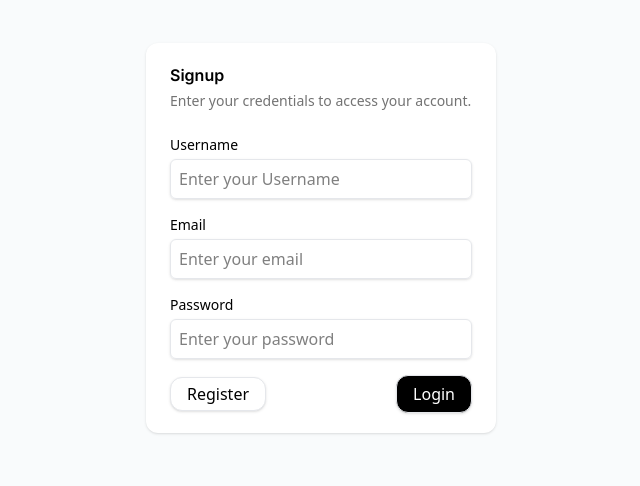
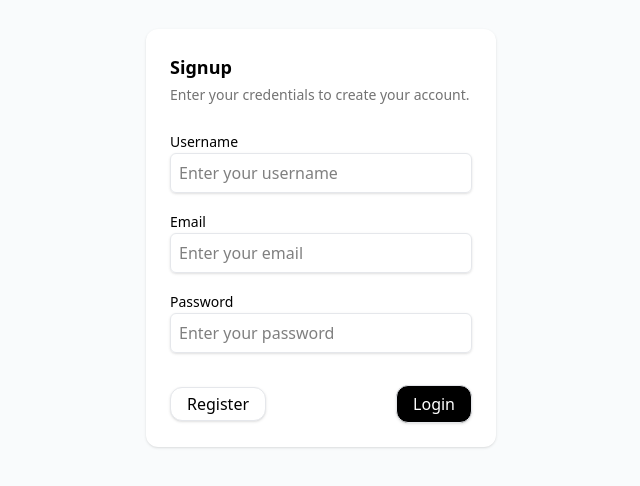
Before and after one commit to mohammedniyafsm/Brainly, a React (Vite) app in the folder frontend/: page /signup in a window 1280 px wide. Shown: the part 162-648 px from the top of the page, without its empty margins (319-959 px from the left). Built offline with nearby package versions, Linux system fonts and the light colour scheme.

Commit message:
Query React

```diff
--- /dev/null
+++ b/frontend/src/components/hooks/User.tsx
@@ -0,0 +1,14 @@
+import { useMutation } from "@tanstack/react-query";
+import { loginUser, signupUser } from "../api/authApi";
+
+export const useSignup = () => {
+  return useMutation({
+    mutationFn : signupUser,
+  })
+};
+
+export const useLogin = () => {
+    return useMutation ({
+        mutationFn : loginUser,
+    })
+}
--- a/frontend/src/components/ui/Card.tsx
+++ b/frontend/src/components/ui/Card.tsx
@@ -38,7 +38,7 @@ export const Card =(props:CardProps)=>{
             </div>
             <div className="pt-2 ">
                 <div className="overflow-hidden rounded-md h-[290px]">
-                <blockquote className="twitter-tweet "><p lang="en" dir="ltr">At dawn from the gateway to Mars, the launch of Starship’s second flight test <a href="https://t.co/ffKnsVKwG4">pic.twitter.com/ffKnsVKwG4</a></p>&mdash; SpaceX (@SpaceX) <a href="https://twitter.com/SpaceX/status/1732824684683784516?ref_src=twsrc%5Etfw">December 7, 2023</a></blockquote> <script async src="https://platform.twitter.com/widgets.js" charset="utf-8"></script>
+                <blockquote className="twitter-tweet "><p lang="en" dir="ltr">At dawn from the gateway to Mars, the launch of Starship’s second flight test <a href="https://t.co/ffKnsVKwG4">pic.twitter.com/ffKnsVKwG4</a></p>&mdash; SpaceX (@SpaceX) <a href="https://twitter.com/SpaceX/status/1732824684683784516?ref_src=twsrc%5Etfw">December 7, 2023</a></blockquote> <script async src="https://platform.twitter.com/widgets.js" charSet="utf-8"></script>
             </div>
             </div>
             <div className="">
--- a/frontend/src/components/ui/Login.tsx
+++ b/frontend/src/components/ui/Login.tsx
@@ -1,42 +1,114 @@
+import { z } from 'zod';
+import { zodResolver } from '@hookform/resolvers/zod';
+import { useForm } from 'react-hook-form';
+import { useNavigate } from 'react-router-dom';
+import { useLogin } from '../hooks/User';
+import { toast } from 'react-hot-toast';
+import { AxiosError } from 'axios';
 
+const loginSchema = z.object({
+  email: z.string().email("Invalid Email Address"),
+  password: z.string().min(6, "Password must be at least 6 characters"),
+});
 
-export const Login=()=>{
-    return(
+type FormData = z.infer<typeof loginSchema>;
+
+export const Login = () => {
+  const navigate = useNavigate();
+  const { mutate: login, isPending } = useLogin();
+
+  const {
+    register,
+    handleSubmit,
+    reset,
+    formState: { errors },
+  } = useForm<FormData>({
+    resolver: zodResolver(loginSchema),
+  });
+
+  const loginSubmit = (data: FormData) => {
+    login(data, {
+      onSuccess: () => {
+        toast.success("Login successful!");
+        reset(); // clear the form
+        navigate('/');
+      },
+      onError: (error) => {
+        const axiosError = error as AxiosError<{ message?: string }>;
+        toast.error(axiosError.response?.data?.message || "Login failed");
+      },
+    });
+  };
+
+  return (
     <div className="w-screen h-screen bg-gray-100 flex items-center justify-center">
-        <div className="h-80 w-[350px] shadow-sm rounded-xl bg-white py-6">
-            <div className="grid auto-rows-min grid-rows-[auto_auto] px-6 items-start gap-2">
-                <div className="font-semibold font-inter leading-none ">Login</div>
-                <div className="text-sm text-[#737373]  ">Enter your credentials to access your account.</div>
+      <div className="w-[350px] bg-white rounded-xl shadow-sm py-6">
+        {/* Header */}
+        <div className="px-6 space-y-1">
+          <h1 className="font-semibold text-lg">Login</h1>
+          <p className="text-sm text-gray-500">Enter your credentials to access your account.</p>
         </div>
+
+        {/* Form */}
         <div className="px-6">
-                <form action="">
-                    <div className="grid w-full items-center gap-4 pt-6">
-                        <div className="grid w-full items-center gap-1 ">
-                            <label htmlFor="" className="flex items-center text-sm font-medium">Email</label>
-                            <input type="text"
+          <form onSubmit={handleSubmit(loginSubmit)}>
+            <div className="pt-6 space-y-4">
+              {/* Email */}
+              <div className="space-y-1">
+                <label htmlFor="email" className="text-sm font-medium">Email</label>
+                <input
+                  id="email"
+                  type="email"
                   placeholder="Enter your email"
-                              className="rounded-md px-2 h-10 border border-gray-200 shadow-sm focus:border-gray-300 focus:ring-4 focus:ring-gray-200 focus:outline-none"
+                  {...register("email")}
+                  className="w-full h-10 px-2 rounded-md border border-gray-200 shadow-sm focus:ring-4 focus:ring-gray-200 focus:outline-none"
                 />
+                {errors.email && (
+                  <p className="text-red-500 text-sm">{errors.email.message}</p>
+                )}
               </div>
-                        <div className="grid w-full items-center gap-1 ">
-                            <label htmlFor="" className="flex items-center text-sm font-medium">Password</label>
-                            <input type="text"
+
+              {/* Password */}
+              <div className="space-y-1">
+                <label htmlFor="password" className="text-sm font-medium">Password</label>
+                <input
+                  id="password"
+                  type="password"
                   placeholder="Enter your password"
-                              className="rounded-md px-2 h-10 border border-gray-200 shadow-sm focus:border-gray-300 focus:ring-4 focus:ring-gray-200 focus:outline-none"
+                  {...register("password")}
+                  className="w-full h-10 px-2 rounded-md border border-gray-200 shadow-sm focus:ring-4 focus:ring-gray-200 focus:outline-none"
                 />
+                {errors.password && (
+                  <p className="text-red-500 text-sm">{errors.password.message}</p>
+                )}
               </div>
+            </div>
+
+            {/* Buttons */}
+            <div className="flex justify-between items-center py-6">
+              <button
+                type="submit"
+                disabled={isPending}
+                className={`rounded-xl px-4 py-1.5 shadow-sm border transition-colors ${
+                  isPending
+                    ? "bg-gray-200 text-gray-500 cursor-not-allowed"
+                    : "bg-white border-gray-200 hover:bg-gray-100"
+                }`}
+              >
+                {isPending ? "Logging in..." : "Login"}
+              </button>
+
+              <button
+                type="button"
+                onClick={() => navigate('/signup')}
+                className="rounded-xl shadow-sm bg-black text-white border border-gray-200 hover:bg-gray-900 px-4 py-1.5 cursor-pointer"
+              >
+                Register
+              </button>
             </div>
           </form>
         </div>
-            <div className="flex justify-between px-6 py-4 items-center">
-                <div className="">
-                    <button className="flex justify-center rounded-xl shadow-sm bg-white border border-gray-200 hover:bg-gray-100 px-4 py-1 cursor-pointer">Login</button>
-                </div>
-                <div className="">
-                    <button className="flex justify-center rounded-xl shadow-sm bg-black text-white border border-gray-200 hover:bg-gray-900 px-4 py-1.5 cursor-pointer">Register</button>
       </div>
     </div>
-        </div>
-    </div>
-    )
-}
+  );
+};
--- a/frontend/src/components/ui/Signup.tsx
+++ b/frontend/src/components/ui/Signup.tsx
@@ -1,50 +1,130 @@
+import { useForm } from "react-hook-form";
+import { useNavigate } from "react-router-dom";
+import { z } from "zod";
+import { zodResolver } from "@hookform/resolvers/zod";
+import { useSignup } from "../hooks/User";
+import { toast } from "react-hot-toast";
+import { AxiosError } from "axios";
 
+const signupSchema = z.object({
+  username: z.string().min(3, "Username must be at least 3 characters"),
+  email: z.string().email("Invalid email address"),
+  password: z.string().min(6, "Password must be at least 6 characters"),
+});
 
+type FormData = z.infer<typeof signupSchema>;
 
-export const Signup=()=>{
-    return(
+export const Signup = () => {
+  const navigate = useNavigate();
+  const { mutate: signup, isPending } = useSignup();
+
+  const {
+    register,
+    handleSubmit,
+    reset,
+    formState: { errors },
+  } = useForm<FormData>({
+    resolver: zodResolver(signupSchema),
+  });
+
+  const signupSubmit = (data: FormData) => {
+    signup(data, {
+      onSuccess: () => {
+        toast.success("Signup successful!");
+        reset();
+        navigate("/login");
+      },
+      onError: (error) => {
+        const axiosError = error as AxiosError<{ message?: string }>;
+        toast.error(axiosError.response?.data?.message || "Signup failed");
+      },
+    });
+  };
+
+  return (
     <div className="w-screen h-screen bg-gray-100 flex items-center justify-center">
-        <div className="h-[390px] w-[350px] shadow-sm rounded-xl bg-white py-6">
-            <div className="grid auto-rows-min grid-rows-[auto_auto] px-6 items-start gap-2">
-                <div className="font-semibold font-inter leading-none ">Signup</div>
-                <div className="text-sm text-[#737373]  ">Enter your credentials to access your account.</div>
+      <div className="w-[350px] bg-white rounded-xl shadow-sm py-6">
+        {/* Header */}
+        <div className="px-6 space-y-1">
+          <h1 className="font-semibold text-lg">Signup</h1>
+          <p className="text-sm text-[#737373]">
+            Enter your credentials to create your account.
+          </p>
         </div>
+
+        {/* Form */}
         <div className="px-6">
-                <form action="">
-                    <div className="grid w-full items-center gap-4 pt-6">
-                        <div className="grid w-full items-center gap-1 ">
-                            <label htmlFor="" className="flex items-center text-sm font-medium">Username</label>
-                            <input type="text"
-                              placeholder="Enter your Username"
-                              className="rounded-md px-2 h-10 border border-gray-200 shadow-sm focus:border-gray-300 focus:ring-4 focus:ring-gray-200 focus:outline-none"
+          <form onSubmit={handleSubmit(signupSubmit)} className="pt-6 space-y-4">
+            {/* Username */}
+            <div className="space-y-1">
+              <label htmlFor="username" className="text-sm font-medium">Username</label>
+              <input
+                id="username"
+                type="text"
+                placeholder="Enter your username"
+                {...register("username")}
+                className="w-full h-10 px-2 rounded-md border border-gray-200 shadow-sm focus:ring-4 focus:ring-gray-200 focus:outline-none"
               />
+              {errors.username && (
+                <p className="text-red-500 text-sm">{errors.username.message}</p>
+              )}
             </div>
-                        <div className="grid w-full items-center gap-1 ">
-                            <label htmlFor="" className="flex items-center text-sm font-medium">Email</label>
-                            <input type="text"
+
+            {/* Email */}
+            <div className="space-y-1">
+              <label htmlFor="email" className="text-sm font-medium">Email</label>
+              <input
+                id="email"
+                type="email"
                 placeholder="Enter your email"
-                              className="rounded-md px-2 h-10 border border-gray-200 shadow-sm focus:border-gray-300 focus:ring-4 focus:ring-gray-200 focus:outline-none"
+                {...register("email")}
+                className="w-full h-10 px-2 rounded-md border border-gray-200 shadow-sm focus:ring-4 focus:ring-gray-200 focus:outline-none"
               />
+              {errors.email && (
+                <p className="text-red-500 text-sm">{errors.email.message}</p>
+              )}
             </div>
-                        <div className="grid w-full items-center gap-1 ">
-                            <label htmlFor="" className="flex items-center text-sm font-medium">Password</label>
-                            <input type="text"
+
+            {/* Password */}
+            <div className="space-y-1">
+              <label htmlFor="password" className="text-sm font-medium">Password</label>
+              <input
+                id="password"
+                type="password"
                 placeholder="Enter your password"
-                              className="rounded-md px-2 h-10 border border-gray-200 shadow-sm focus:border-gray-300 focus:ring-4 focus:ring-gray-200 focus:outline-none"
+                {...register("password")}
+                className="w-full h-10 px-2 rounded-md border border-gray-200 shadow-sm focus:ring-4 focus:ring-gray-200 focus:outline-none"
               />
+              {errors.password && (
+                <p className="text-red-500 text-sm">{errors.password.message}</p>
+              )}
             </div>
+
+            {/* Buttons */}
+            <div className="flex justify-between items-center pt-4">
+              <button
+                type="submit"
+                disabled={isPending}
+                className={`rounded-xl px-4 py-1 shadow-sm border transition-colors ${
+                  isPending
+                    ? "bg-gray-200 text-gray-500 cursor-not-allowed"
+                    : "bg-white border-gray-200 hover:bg-gray-100"
+                }`}
+              >
+                {isPending ? "Registering..." : "Register"}
+              </button>
+
+              <button
+                type="button"
+                onClick={() => navigate("/login")}
+                className="rounded-xl shadow-sm bg-black text-white border border-gray-200 hover:bg-gray-900 px-4 py-1.5 cursor-pointer"
+              >
+                Login
+              </button>
             </div>
           </form>
         </div>
-            <div className="flex justify-between px-6 py-4 items-center">
-                <div className="">
-                    <button className="flex justify-center rounded-xl shadow-sm bg-white border border-gray-200 hover:bg-gray-100 px-4 py-1 cursor-pointer">Register</button>
-                </div>
-                <div className="">
-                    <button className="flex justify-center rounded-xl shadow-sm bg-black text-white border border-gray-200 hover:bg-gray-900 px-4 py-1.5 cursor-pointer">Login</button>
       </div>
     </div>
-        </div>
-    </div>
-    )
-}
+  );
+};
```
Also changed, not shown: frontend/package.json (+8 -1 lines), 1 other file (tests, documents, lock files or other folders). Lines whose indentation alone changed are shown as unchanged.
